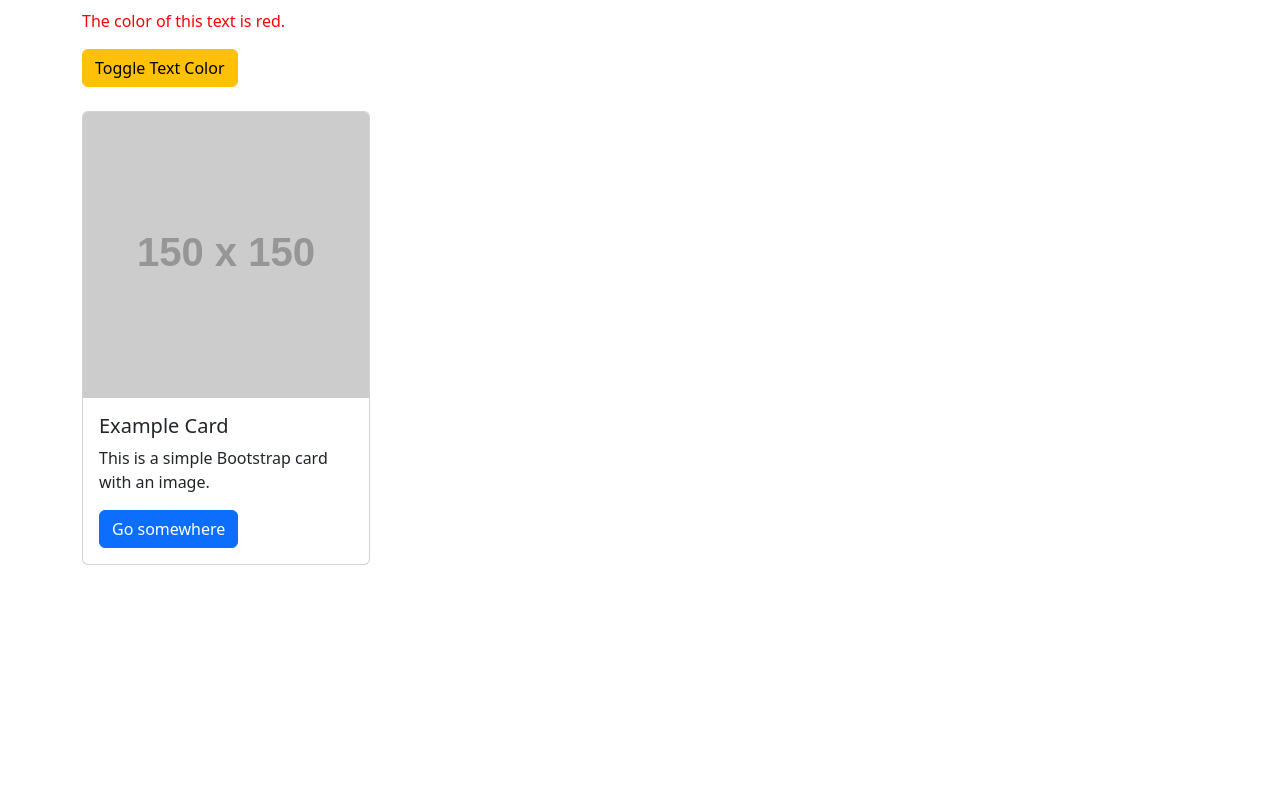
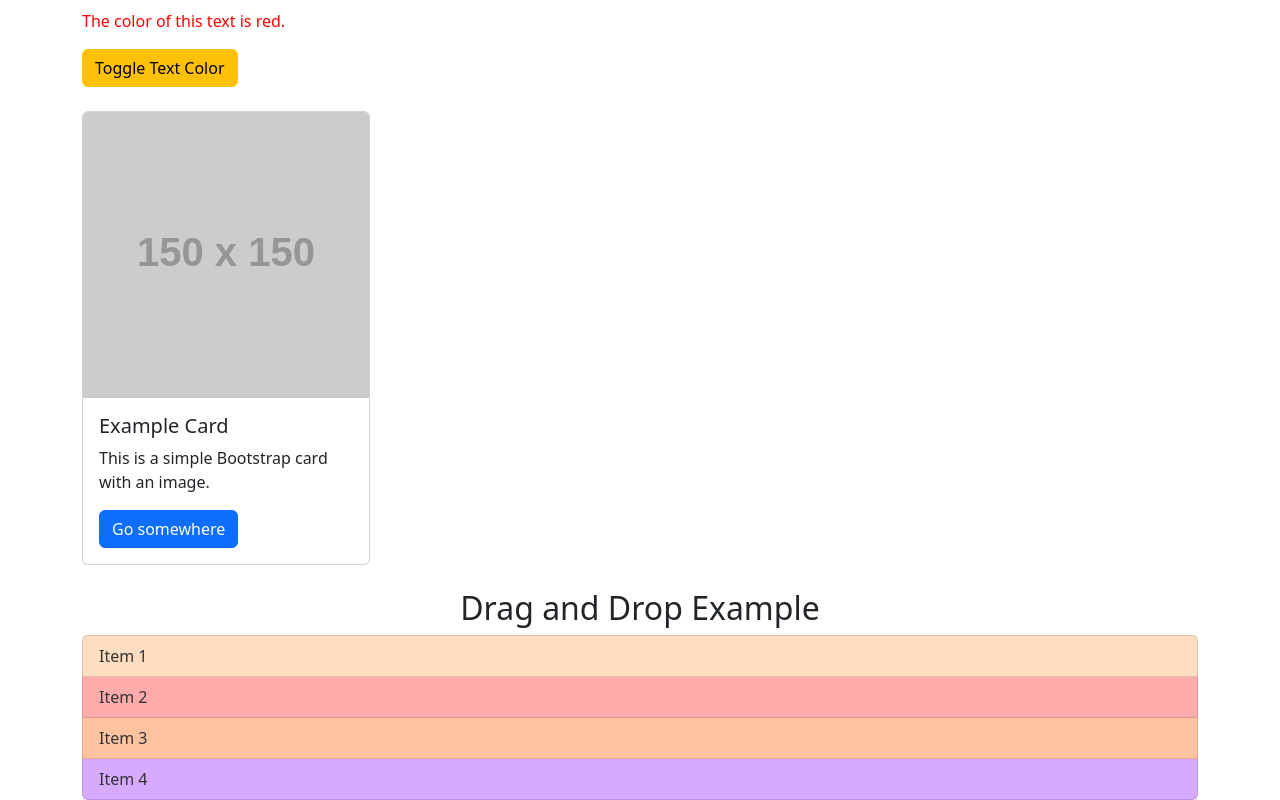
Before and after one commit to nirav-arsenaltech/react-app, a React (Vite) app: page / in a window 1280 px wide. Shown: the part 832-1632 px from the top of the page. Before the commit the page ends 1397 px from the top, so only its background shows below. Built offline with nearby package versions, Linux system fonts and the light colour scheme.

Commit message:
dragg anddrop example

```diff
--- a/package.json
+++ b/package.json
@@ -11,7 +11,8 @@
   "dependencies": {
     "bootstrap": "^5.2.3",
     "react": "^18.2.0",
-    "react-dom": "^18.2.0"
+    "react-dom": "^18.2.0",
+    "react-transition-group": "^4.4.5"
   },
   "devDependencies": {
     "@types/react": "^18.0.27",
--- a/src/App.tsx
+++ b/src/App.tsx
@@ -1,5 +1,5 @@
 import React from 'react';
-import { Message, Button, ItemList, Timer, ControlledForm, ToggleMode, DynamicStyleExample, CardExample } from './Message';
+import { Message, Button, ItemList, Timer, ControlledForm, ToggleMode, DynamicStyleExample, CardExample ,DragAndDropExample} from './Message';
 
 function App() {
   return (
@@ -14,6 +14,8 @@ function App() {
       <ToggleMode />
       <DynamicStyleExample />
       <CardExample />
+      <DragAndDropExample />
+
     </div>
   );
 }
--- a/src/Message.tsx
+++ b/src/Message.tsx
@@ -145,3 +145,65 @@ export function CardExample() {
     </div>
   );
 }
+
+type Item = {
+    id: number;
+    name: string;
+    color: string;
+  };
+
+
+export function DragAndDropExample() {
+    const colors = ['#FFDDC1', '#FFABAB', '#FFC3A0', '#D5AAFF', '#85E3FF', '#B9FBC0'];
+
+    const initialItems: Item[] = [
+      { id: 1, name: 'Item 1', color: colors[0] },
+      { id: 2, name: 'Item 2', color: colors[1] },
+      { id: 3, name: 'Item 3', color: colors[2] },
+      { id: 4, name: 'Item 4', color: colors[3] },
+    ];
+
+    const [items, setItems] = useState(initialItems);
+    const [draggedItem, setDraggedItem] = useState<Item | null>(null);
+
+    const onDragStart = (item: Item) => {
+      setDraggedItem(item);
+    };
+
+    const onDrop = (targetId: number) => {
+      if (!draggedItem) return;
+
+      const updatedItems = items.filter((item) => item.id !== draggedItem.id);
+      const targetIndex = updatedItems.findIndex((item) => item.id === targetId);
+
+      updatedItems.splice(targetIndex + 1, 0, draggedItem);
+      setItems(updatedItems);
+      setDraggedItem(null);
+    };
+
+    return (
+      <div className="mt-4">
+        <h2 className="text-center">Drag and Drop Example </h2>
+        <ul className="list-group">
+          {items.map((item) => (
+            <li
+              key={item.id}
+              className="list-group-item"
+              draggable
+              onDragStart={() => onDragStart(item)}
+              onDragOver={(e) => e.preventDefault()}
+              onDrop={() => onDrop(item.id)}
+              style={{
+                cursor: 'grab',
+                userSelect: 'none',
+                backgroundColor: item.color,
+                color: '#333',
+              }}
+            >
+              {item.name}
+            </li>
+          ))}
+        </ul>
+      </div>
+    );
+  }
```
Also changed, not shown: 1 other file (tests, documents, lock files or other folders).
